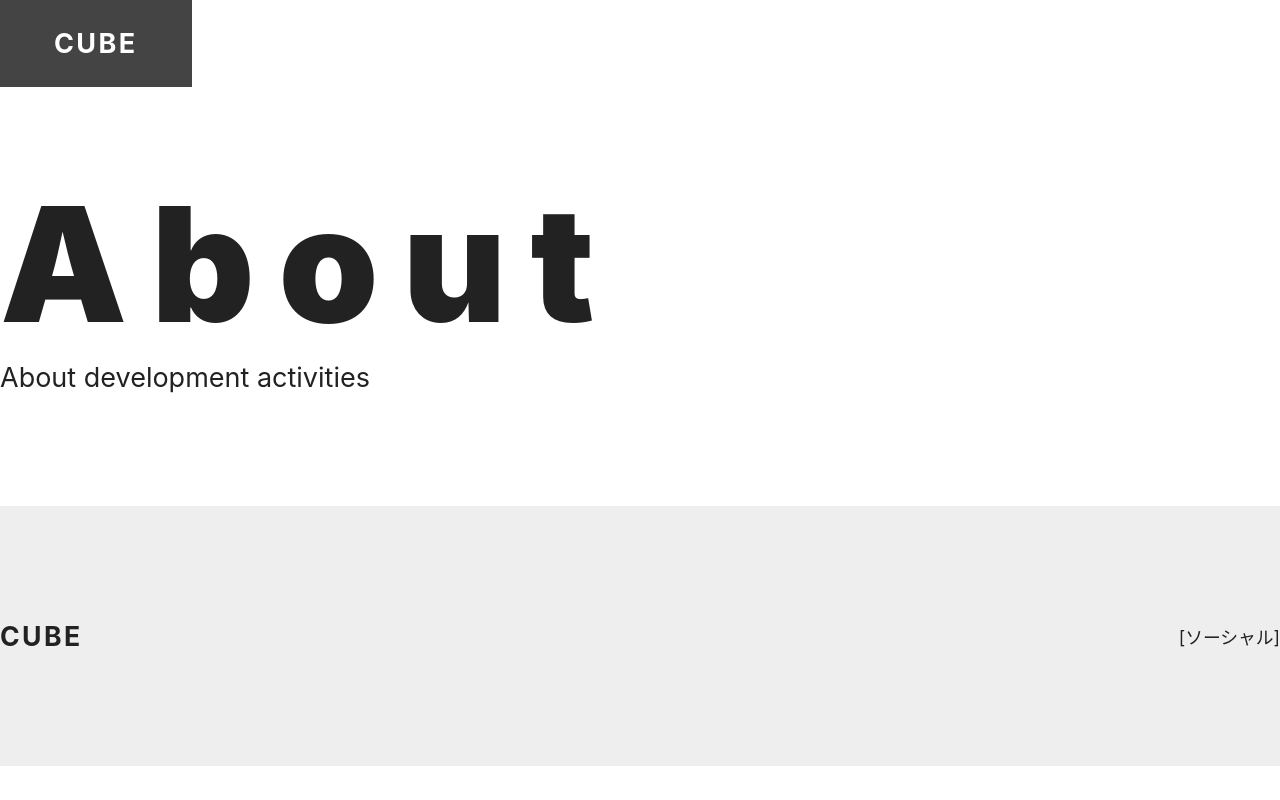
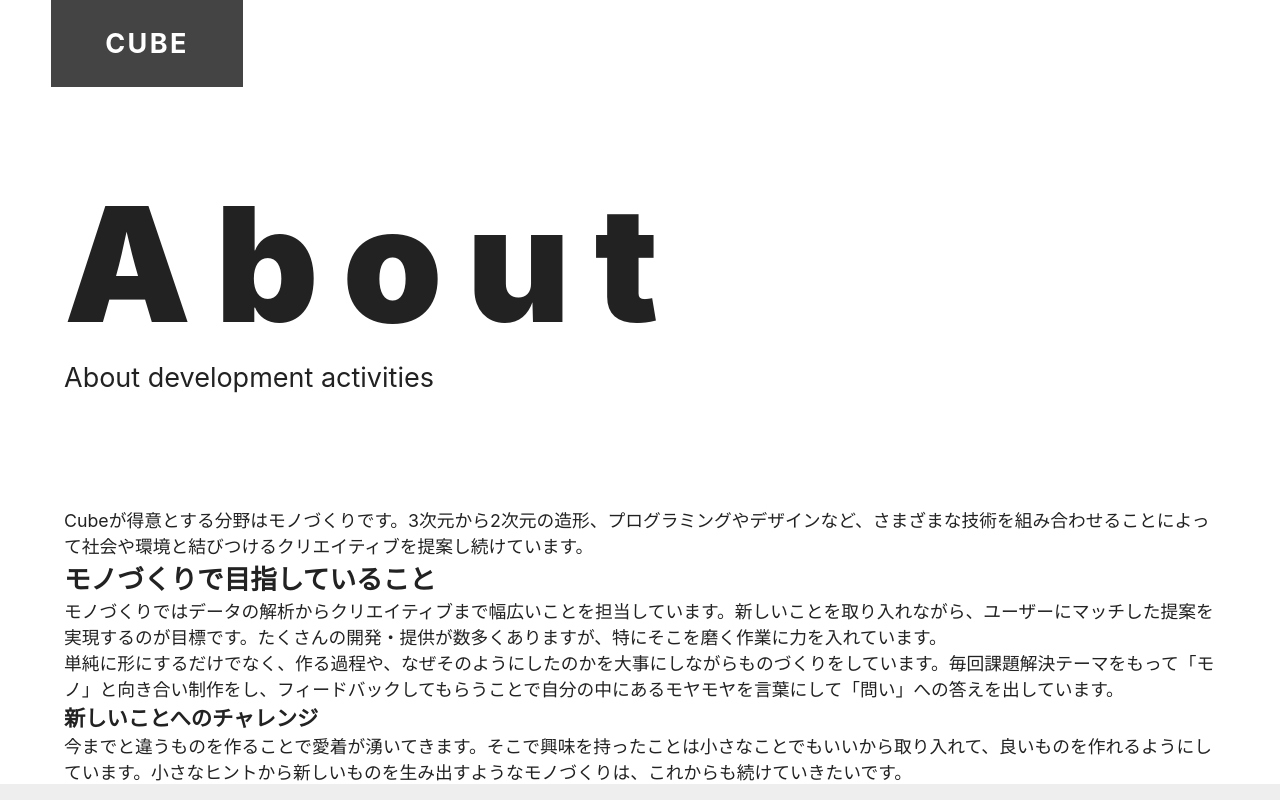
Before and after one commit to kouichi-kuu/nextblog-202209, a Next.js app: page /about in a window 1280 px wide. Shown: the top 800 px of the page. Built offline with nearby package versions, Linux system fonts and the light colour scheme.

Commit message:
20221009変更2

```diff
--- /dev/null
+++ b/components/container.js
@@ -0,0 +1,9 @@
+import styles from 'styles/container.module.css'
+
+export default function Container({children,large=false}){
+    return (
+        <div className={large?styles.large:styles.default}>
+            {children}
+        </div>
+    )
+}
--- a/components/footer.js
+++ b/components/footer.js
@@ -1,13 +1,16 @@
+import Container from 'components/container'
 import Logo from 'components/logo'
 import styles from 'styles/footer.module.css'
 
 export default function Footer(){
     return (
         <footer className={styles.wrapper}>
+            <Container>
             <div className={styles.flexContainer}>
             <Logo />
             [ソーシャル]
             </div>
+            </Container>
         </footer>
     )
 }
--- a/components/header.js
+++ b/components/header.js
@@ -1,3 +1,4 @@
+import Container from 'components/container'
 import Logo from 'components/logo'
 import Nav from 'components/nav'
 import styles from 'styles/header.module.css'
@@ -5,10 +6,12 @@
 export default function Header(){
     return (
         <header>
+            <Container large>
             <div className={styles.flexContainer}>
                 <Logo boxOn />
                 <nav />
             </div>
+            </Container>
         </header>
     )
 }
--- a/pages/about.js
+++ b/pages/about.js
@@ -1,5 +1,24 @@
 import Hero from 'components/hero'
+import Container from 'components/container'
 
 export default function About(){
-    return <Hero title="About" subtitle="About development activities" />
+    return (
+        <Container>
+        <Hero title="About" subtitle="About development activities" />
+        <p>
+              Cubeが得意とする分野はモノづくりです。3次元から2次元の造形、プログラミングやデザインなど、さまざまな技術を組み合わせることによって社会や環境と結びつけるクリエイティブを提案し続けています。
+            </p>
+            <h2>モノづくりで目指していること</h2>
+            <p>
+              モノづくりではデータの解析からクリエイティブまで幅広いことを担当しています。新しいことを取り入れながら、ユーザーにマッチした提案を実現するのが目標です。たくさんの開発・提供が数多くありますが、特にそこを磨く作業に力を入れています。
+            </p>
+            <p>
+              単純に形にするだけでなく、作る過程や、なぜそのようにしたのかを大事にしながらものづくりをしています。毎回課題解決テーマをもって「モノ」と向き合い制作をし、フィードバックしてもらうことで自分の中にあるモヤモヤを言葉にして「問い」への答えを出しています。
+            </p>
+            <h3>新しいことへのチャレンジ</h3>
+            <p>
+              今までと違うものを作ることで愛着が湧いてきます。そこで興味を持ったことは小さなことでもいいから取り入れて、良いものを作れるようにしています。小さなヒントから新しいものを生み出すようなモノづくりは、これからも続けていきたいです。
+            </p>
+        </Container>
+    )
 }
--- a/pages/index.js
+++ b/pages/index.js
@@ -1,7 +1,10 @@
 import Hero from 'components/hero'
+import Container from 'components/container'
 
 export default function Home(){
   return (
+    <Container>
       <Hero title="CUBE" subtitle="アウトプットしていくサイト" imageOn />
+    </Container>
   )
 }
--- /dev/null
+++ b/styles/container.module.css
@@ -0,0 +1,10 @@
+.default{
+    width:92%;
+    max-width: 1152px;
+    margin:0 auto;
+}
+
+.large{
+    composes:default;
+    max-width: 1280px;
+}
```
Also changed, not shown: pages/blog/index.js (+7 -1 lines).
